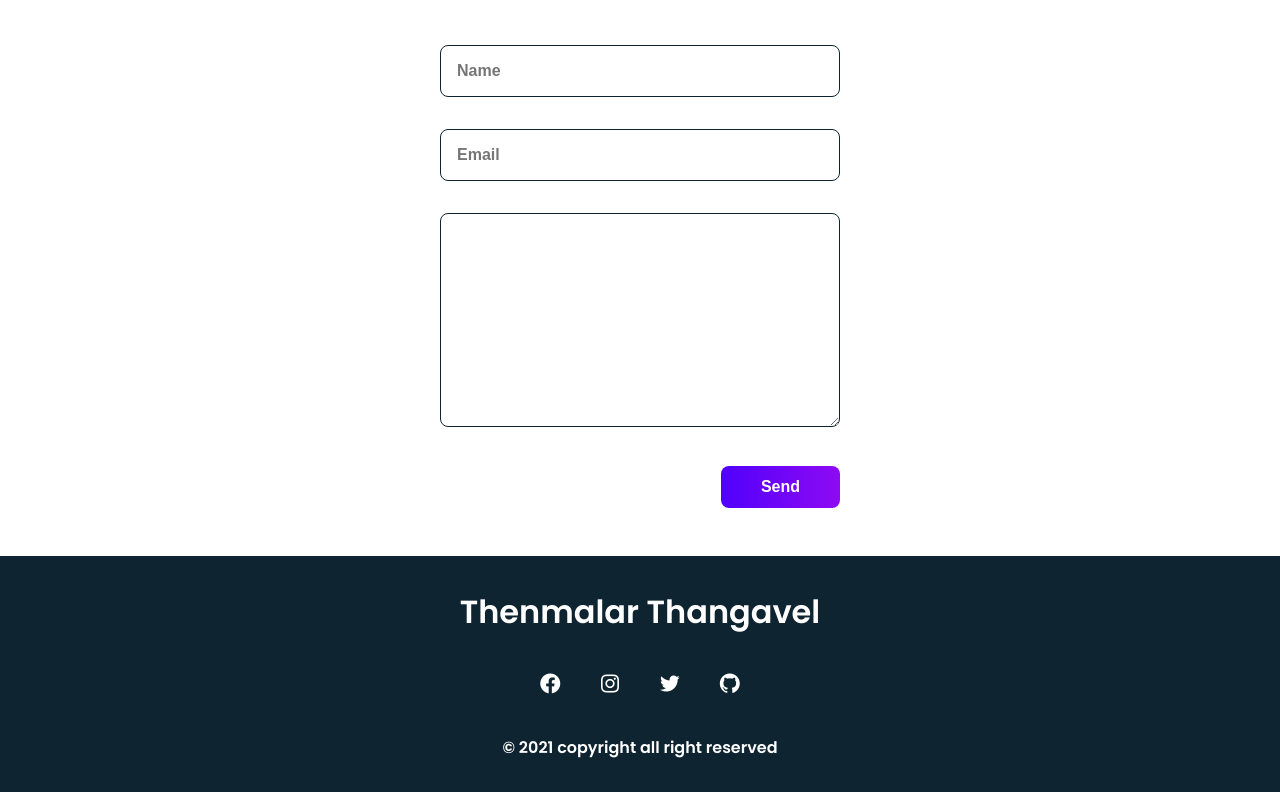
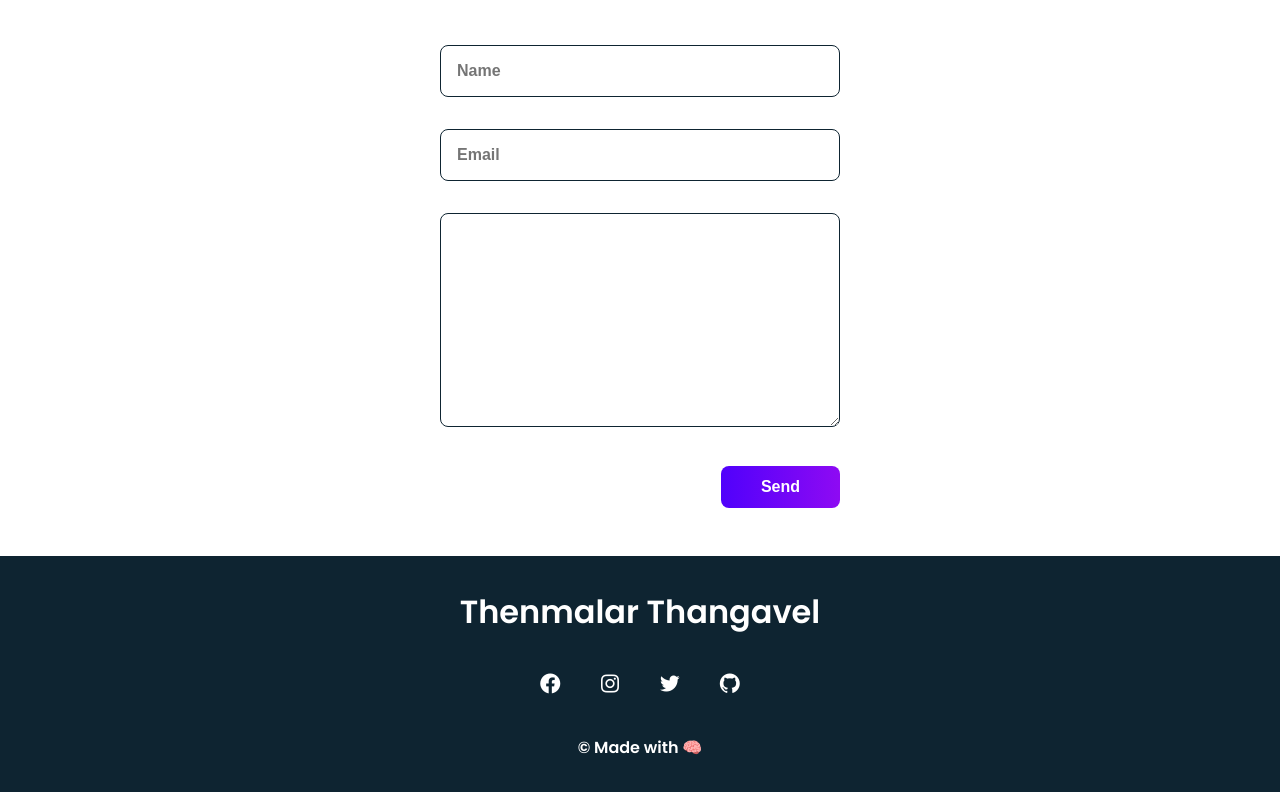
Before and after one commit to thenmalar-t/cv, a plain HTML site: page index.html in a window 1280 px wide. Shown: the part 2980-3772 px from the top of the page. Drawn offline with nearby package versions, Linux system fonts and the light colour scheme.

Commit message:
Update index.html

```diff
--- a/index.html
+++ b/index.html
@@ -1084,7 +1084,7 @@
         </div>
 
         <p data-aos="fade-down" data-aos-delay="650">
-          &#169; 2021 copyright all right reserved
+          &#169; Made with 🧠
         </p>
       </footer>
     </main>
```
